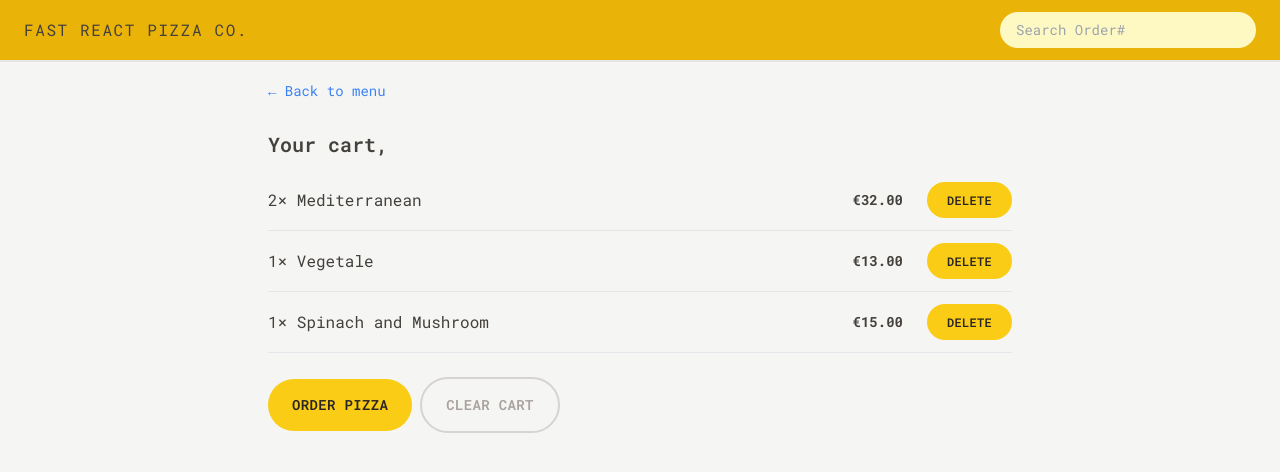
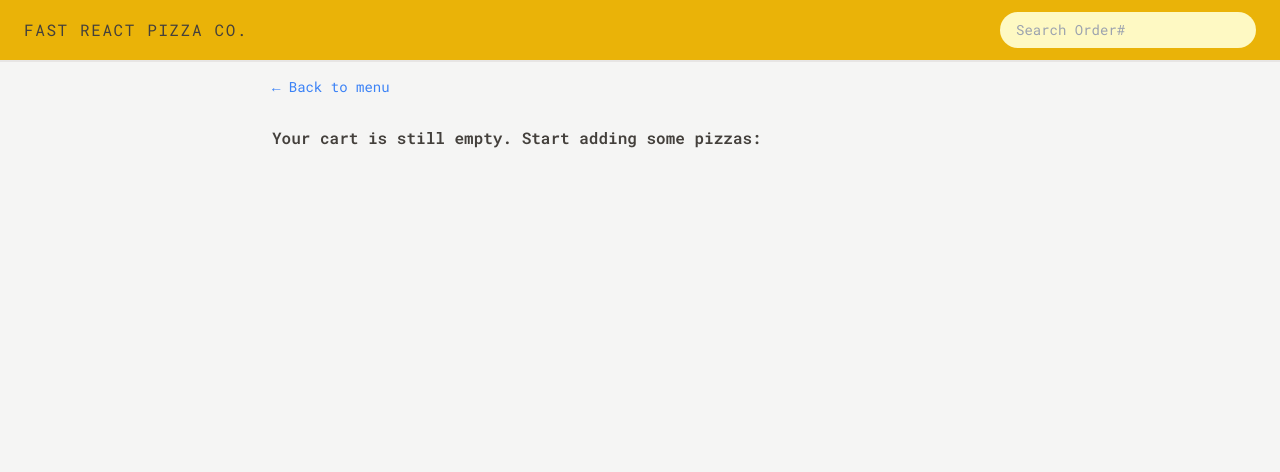
Before and after one commit to yukijina/react-pizza-store, a React (Vite) app: page /cart in a window 1280 px wide. Shown: the top 472 px of the page. Built offline with nearby package versions, Linux system fonts and the light colour scheme.

Commit message:
replace fake data to real cart data. get data from store. add dispatch to clear cartn

```diff
--- a/src/features/cart/Cart.jsx
+++ b/src/features/cart/Cart.jsx
@@ -1,36 +1,44 @@
-import { Link } from "react-router-dom";
+// import { Link } from "react-router-dom";
 import LinkButton from "../../ui/LinkButton";
 import Button from "../../ui/Button";
 import CartItem from "./CartItem";
-import { useSelector } from "react-redux";
+import { useDispatch, useSelector } from "react-redux";
+import { getCart, clearCart } from "./cartSlice";
+import EmptyCart from "./EmptyCart";
 
-const fakeCart = [
-  {
-    pizzaId: 12,
-    name: "Mediterranean",
-    quantity: 2,
-    unitPrice: 16,
-    totalPrice: 32,
-  },
-  {
-    pizzaId: 6,
-    name: "Vegetale",
-    quantity: 1,
-    unitPrice: 13,
-    totalPrice: 13,
-  },
-  {
-    pizzaId: 11,
-    name: "Spinach and Mushroom",
-    quantity: 1,
-    unitPrice: 15,
-    totalPrice: 15,
-  },
-];
+// const fakeCart = [
+//   {
+//     pizzaId: 12,
+//     name: "Mediterranean",
+//     quantity: 2,
+//     unitPrice: 16,
+//     totalPrice: 32,
+//   },
+//   {
+//     pizzaId: 6,
+//     name: "Vegetale",
+//     quantity: 1,
+//     unitPrice: 13,
+//     totalPrice: 13,
+//   },
+//   {
+//     pizzaId: 11,
+//     name: "Spinach and Mushroom",
+//     quantity: 1,
+//     unitPrice: 15,
+//     totalPrice: 15,
+//   },
+// ];
 
 function Cart() {
-  const cart = fakeCart;
+  // const cart = fakeCart;
+  const cart = useSelector(getCart);
+  const dispatch = useDispatch();
+
+  // this can be refactor by placeing functiom in userSlice
   const username = useSelector((state) => state.user.username);
+
+  if (!cart.length) return <EmptyCart />;
 
   return (
     <div className="px-3 py-4">
@@ -49,7 +57,9 @@
         <Button to="/order/new" type="primary">
           Order pizza
         </Button>
-        <Button type="secondary">Clear Cart</Button>
+        <Button type="secondary" onClick={() => dispatch(clearCart())}>
+          Clear Cart
+        </Button>
       </div>
     </div>
   );
```
